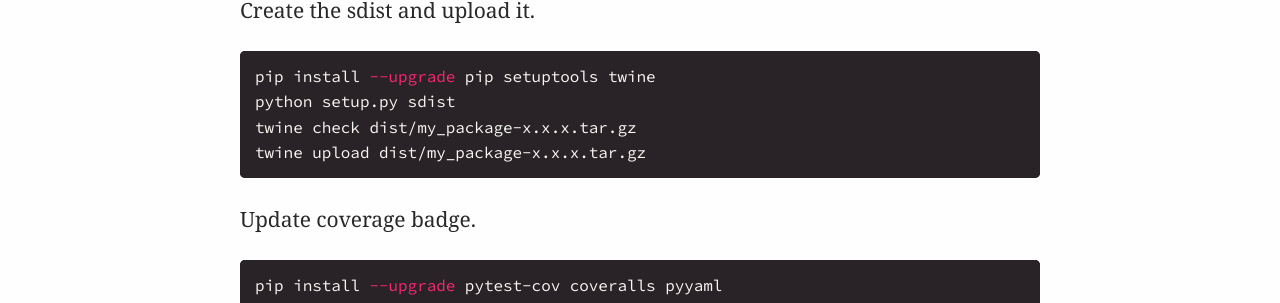
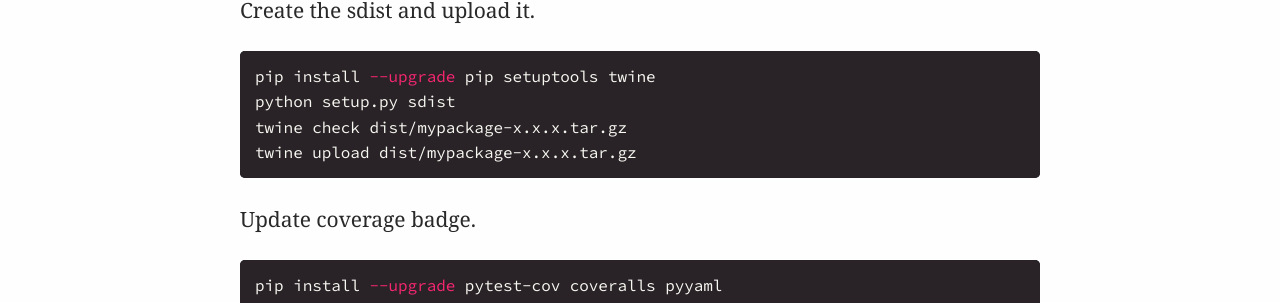
Before and after one commit to explodinglabs/explodinglabs.github.io, a Jekyll site: the page built from docs/_posts/python/2018-10-01-release-new-version-to-pypi.markdown, in a window 1280 px wide. Shown: the part 1337-1640 px from the top of the page. Built offline with Jekyll 4.4.1, drawn with Linux system fonts in a browser that asks for light colours.

Commit message:
Update release to pypi post

````diff
--- a/docs/_posts/python/2018-10-01-release-new-version-to-pypi.markdown
+++ b/docs/_posts/python/2018-10-01-release-new-version-to-pypi.markdown
@@ -50,8 +50,8 @@
 ```sh
 pip install --upgrade pip setuptools twine
 python setup.py sdist
-twine check dist/my_package-x.x.x.tar.gz
-twine upload dist/my_package-x.x.x.tar.gz
+twine check dist/mypackage-x.x.x.tar.gz
+twine upload dist/mypackage-x.x.x.tar.gz
 ```
 
 Update coverage badge.
````
